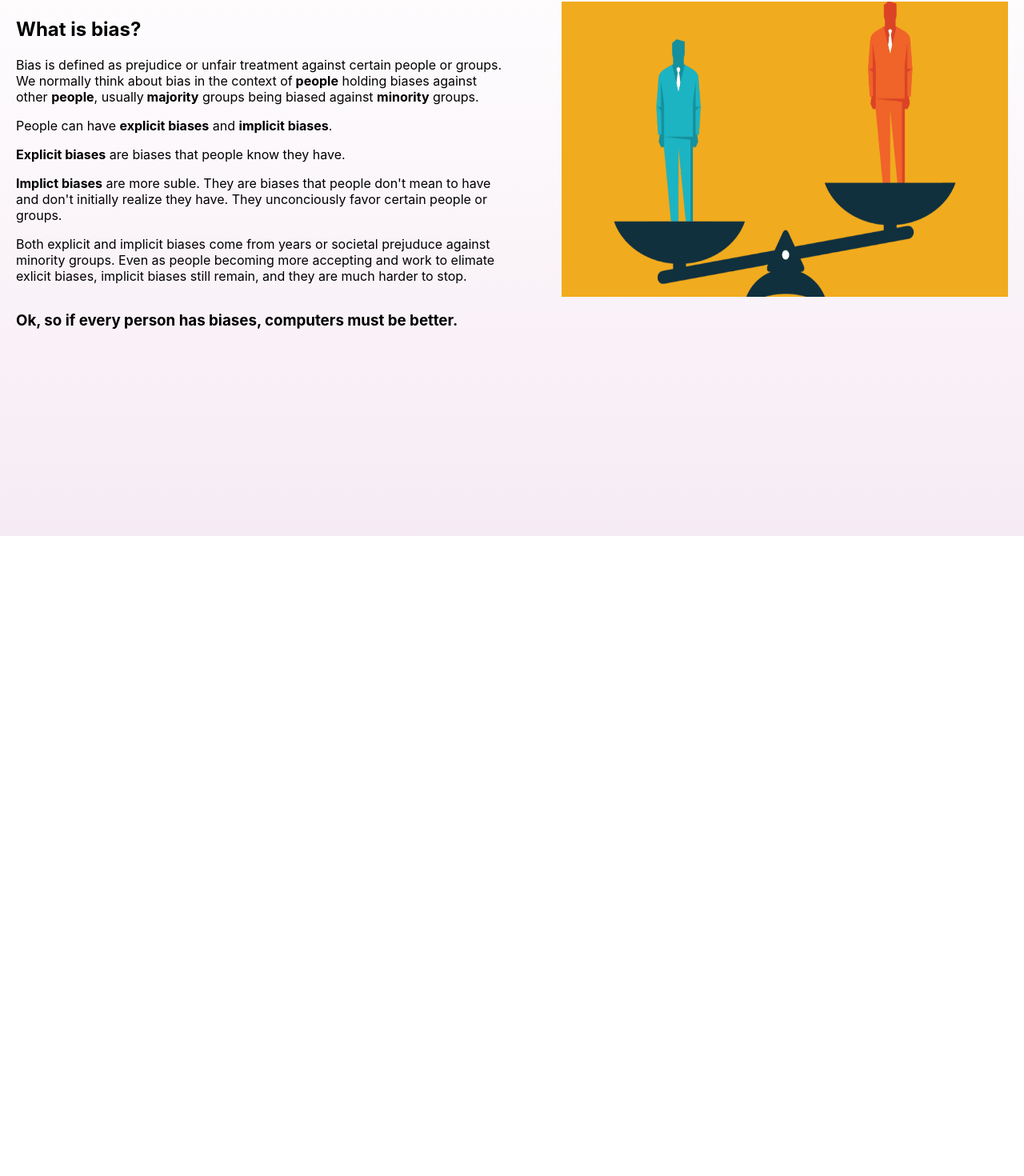
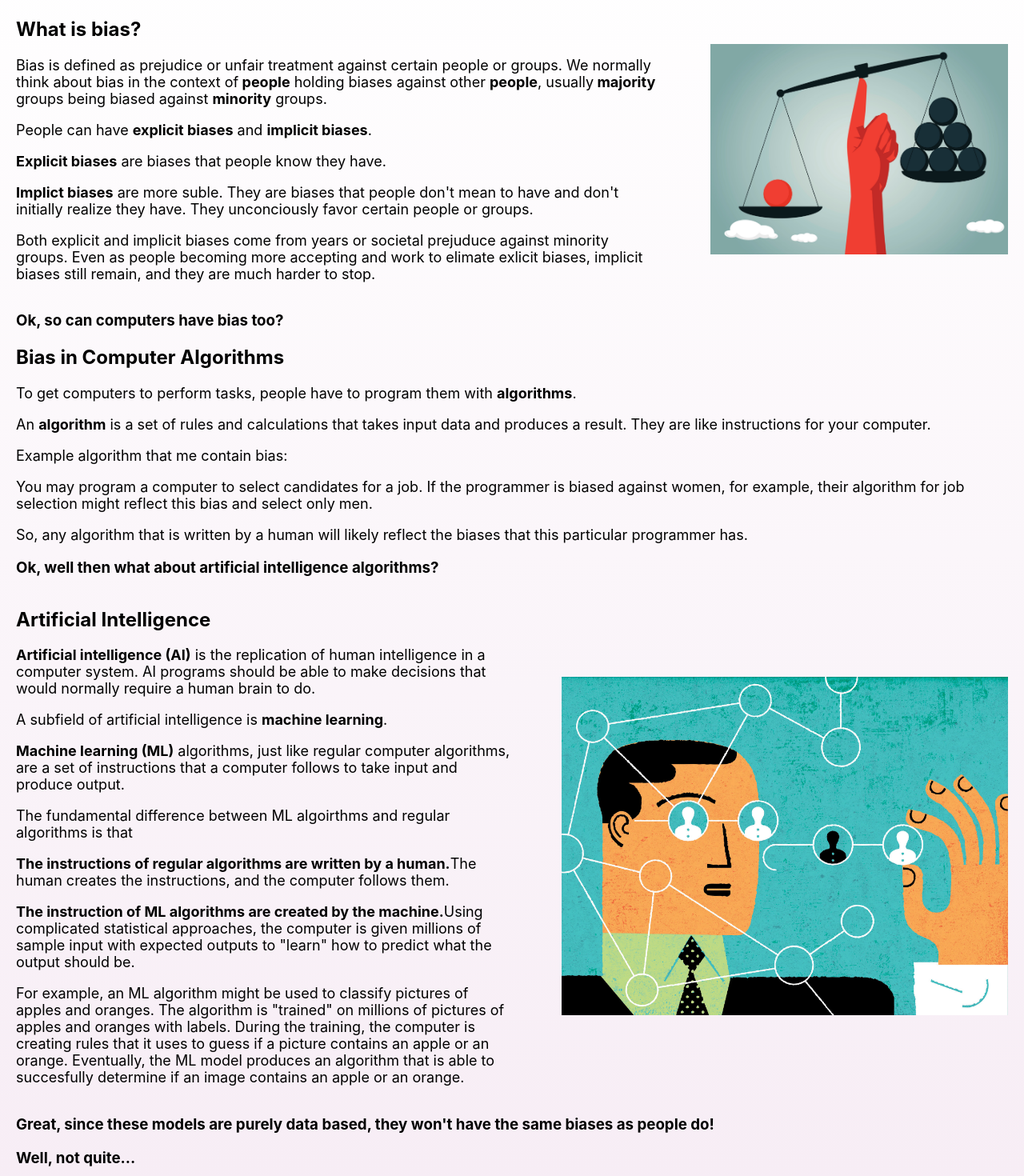
Before and after one commit to emilykohlberg/algorithmic-bias, a React (Vite) app: page /#/ in a window 1280 px wide. Shown: the part 170-1640 px from the top of the page at 80% size. Before the commit the page ends 840 px from the top, so only its background shows below. Built offline with nearby package versions, Linux system fonts and the light colour scheme.

Commit message:
alg bias and example pages

```diff
--- a/src/navigation/NavBar.css
+++ b/src/navigation/NavBar.css
@@ -60,7 +60,7 @@
 
 
 main {
-    height: calc(100vh - 70px);
+    min-height: calc(100vh - 70px);
     padding: 20px;
     background: linear-gradient(#ffffff, #f6ebf4);
 
--- a/src/pages/BiasPage.css
+++ b/src/pages/BiasPage.css
@@ -5,9 +5,41 @@
 }
 
 .bias-text {
+    width: 65%;
+}
+
+.bias-image-container {
+    display: flex;
+    margin: 0;
+    padding: 0;
+    width: 30%;
+    align-items: center;
+}
+
+.bias-image {
+    width: 100%;
+    height: auto;
+}
+
+.ai-content {
+    display: flex;
+    max-width: 100%;
+    justify-content: space-between;
+}
+
+.ai-text {
     width: 50%;
 }
 
-.bias-image {
+.alg-bias-image-container {
+    display: flex;
+    margin: 0;
+    padding: 0;
     width: 45%;
+    align-items: center;
 }
+
+.alg-bias-image {
+    width: 100%;
+    height: auto;
+}
--- a/src/pages/BiasPage.jsx
+++ b/src/pages/BiasPage.jsx
@@ -33,10 +33,116 @@ const BiasPage = ({}) => {
               still remain, and they are much harder to stop.
             </p>
           </div>
-          <img src="../../bias_image.png" className="bias-image"></img>
+          <div className="bias-image-container">
+            <img src="../../images/bias_image.png" className="bias-image"></img>
+          </div>
         </div>
-
-        <h3>Ok, so if every person has biases, computers must be better.</h3>
+        <h3>Ok, so can computers have bias too?</h3>
+        <div className="simple-alg-bias-content">
+          <div className="simple-alg-bias-text">
+            <h2>Bias in Computer Algorithms</h2>
+            <p>
+              To get computers to perform tasks, people have to program them
+              with <b>algorithms</b>.
+            </p>
+            <p>
+              An <b>algorithm</b> is a set of rules and calculations that takes
+              input data and produces a result. They are like instructions for
+              your computer.
+            </p>
+            <p>Example algorithm that me contain bias:</p>
+            <p>
+              You may program a computer to select candidates for a job. If the
+              programmer is biased against women, for example, their algorithm
+              for job selection might reflect this bias and select only men.
+            </p>
+            <p>
+              So, any algorithm that is written by a human will likely reflect
+              the biases that this particular programmer has.
+            </p>
+          </div>
+        </div>
+        <h3>Ok, well then what about artificial intelligence algorithms?</h3>
+        <div className="alg-container">
+          <div className="alg-text">
+            <div className="ai-content">
+              <div className="ai-text">
+                <h2>Artificial Intelligence</h2>
+                <p>
+                  <b>Artificial intelligence (AI)</b> is the replication of
+                  human intelligence in a computer system. AI programs should be
+                  able to make decisions that would normally require a human
+                  brain to do.
+                </p>
+                <p>
+                  A subfield of artificial intelligence is{" "}
+                  <b>machine learning</b>.
+                </p>
+                <p>
+                  <b>Machine learning (ML)</b> algorithms, just like regular
+                  computer algorithms, are a set of instructions that a computer
+                  follows to take input and produce output.
+                </p>
+                <p>
+                  The fundamental difference between ML algoirthms and regular
+                  algorithms is that
+                </p>
+                <p>
+                  <b>
+                    The instructions of regular algorithms are written by a
+                    human.
+                  </b>
+                  The human creates the instructions, and the computer follows
+                  them.
+                </p>
+                <p>
+                  <b>
+                    The instruction of ML algorithms are created by the machine.
+                  </b>
+                  Using complicated statistical approaches, the computer is
+                  given millions of sample input with expected outputs to
+                  "learn" how to predict what the output should be.
+                </p>
+                <p>
+                  For example, an ML algorithm might be used to classify
+                  pictures of apples and oranges. The algorithm is "trained" on
+                  millions of pictures of apples and oranges with labels. During
+                  the training, the computer is creating rules that it uses to
+                  guess if a picture contains an apple or an orange. Eventually,
+                  the ML model produces an algorithm that is able to succesfully
+                  determine if an image contains an apple or an orange.
+                </p>
+              </div>
+              <div className="alg-bias-image-container">
+                <img
+                  src="../../images/alg_bias_image.png"
+                  className="alg-bias-image"
+                ></img>
+              </div>
+            </div>
+            <h3>
+              Great, since these models are purely data based, they won't have
+              the same biases as people do!
+            </h3>
+            <h3>Well, not quite...</h3>
+            <div className="ai-bias-content">
+              <div className="ai-bias-text">
+                <h2>Algorithmic Bias in Artificial Intelligence</h2>
+                <p>
+                  AI and ML algorithms seem like an easy fix to algorithmic
+                  bias, but there are still a few glaring issues.
+                </p>
+                <p>
+                  <b>Training data</b> can be a huge source of bias. Because we
+                  live in a biased society, much of the data we use to train ML
+                  models reflects those biases. When an algorithm is trained on
+                  biased data, it will ultimately reflect those biases in its
+                  algorithm. See examples on the next page.
+                </p>
+              </div>
+            </div>
+          </div>
+        </div>
       </div>
     </div>
   );
--- /dev/null
+++ b/src/pages/ExamplePage.css
@@ -0,0 +1,3 @@
+p {
+    font-size: 18px;
+}
--- a/src/pages/ExamplePage.jsx
+++ b/src/pages/ExamplePage.jsx
@@ -1,34 +1,48 @@
+import "./ExamplePage.css";
+
 const ExamplePage = ({}) => {
   return (
     <div className="example-page">
       <h1>What are some examples of algorithmic bias?</h1>
       <div className="main-content">
-        <p>
-          I will discuss algorithmic bias and fairness through an explainer
-          blog/website. This will be aimed towards high school or college
-          students early on in their computer science education or students who
-          do not plan on studying computer science. This is an important and
-          often overlooked computer science topic that I have only recently seen
-          in classes, but I think it would be better to learn about earlier as
-          fighting algorithmic bias should shape the way that people program.
-          Societal biases are often reflected in artificial intelligence
-          algorithms, whether this is intentional or unintentional. Algorithmic
-          bias is something that can be fixed, which can lead to a more fair
-          future for marginalized communities, but people need to be educated on
-          the topic in order to do this. The intent behind the design will be to
-          make people aware of the issue, provide tangible examples so they can
-          understand how it affects people, and offer solutions that they can
-          use in their own programming. Because the target audience is not very
-          familiar with computer science, it will stay at a fairly high level
-          instead of going into the mechanics of different fairness
-          metrics/algorithms. For computer science students, it is meant to
-          spark interest in the topic early on in their education because I
-          think it will help shape their overall outlook on programming rather
-          than feel like an afterthought if it were to be presented later on in
-          their careers. For non-computer science students, it is meant to teach
-          them about the social implications that algorithmic bias has on the
-          world.
-        </p>
+        <div className="example">
+          <h2>Racism in Healthcare</h2>
+          <p>
+            US healthcare uses in algorithm to determine which patients need
+            more medical care. This algorithm favored white patients over
+            minorities.
+          </p>
+          <p>
+            Race was not used in the algorithm directly, but due to systemic
+            biases in society, race is heavily correlated to socio-economic
+            status and healthcare history.
+          </p>
+          <p>
+            The algorithm uses previous healthcare spending data, and the data
+            showed that white patients have spent more money on healthcare than
+            black patients.
+          </p>
+          <p>
+            This bias has been reduced by 80%, but could still use work to fully
+            eliminate.
+          </p>
+        </div>
+        <div className="example">
+          <h2>Racism in Criminal Justice</h2>
+          <p>
+            COMPAS (Correctional Offender Management Profiling for Alternative
+            Sanctions) is a software that is used by courts to determine how
+            likely someone is to repeat the criminal behavior that they are on
+            trial for, even after they receive sanctions/punishment.
+          </p>
+          <p>
+            The US criminal justice system is widely known to hold racial biases
+            against black people. This software is no different. It has twice as
+            many false positive results (meaning that it incorrectly predicted
+            them to have to have repeat offenses) for black individuals over
+            white individuals.
+          </p>
+        </div>
       </div>
     </div>
   );
```
Also changed, not shown: images/alg_bias_image.png (added), images/bias_image.png (added), public/bias_image.png (deleted), 6 other files (tests, documents, lock files or other folders).
